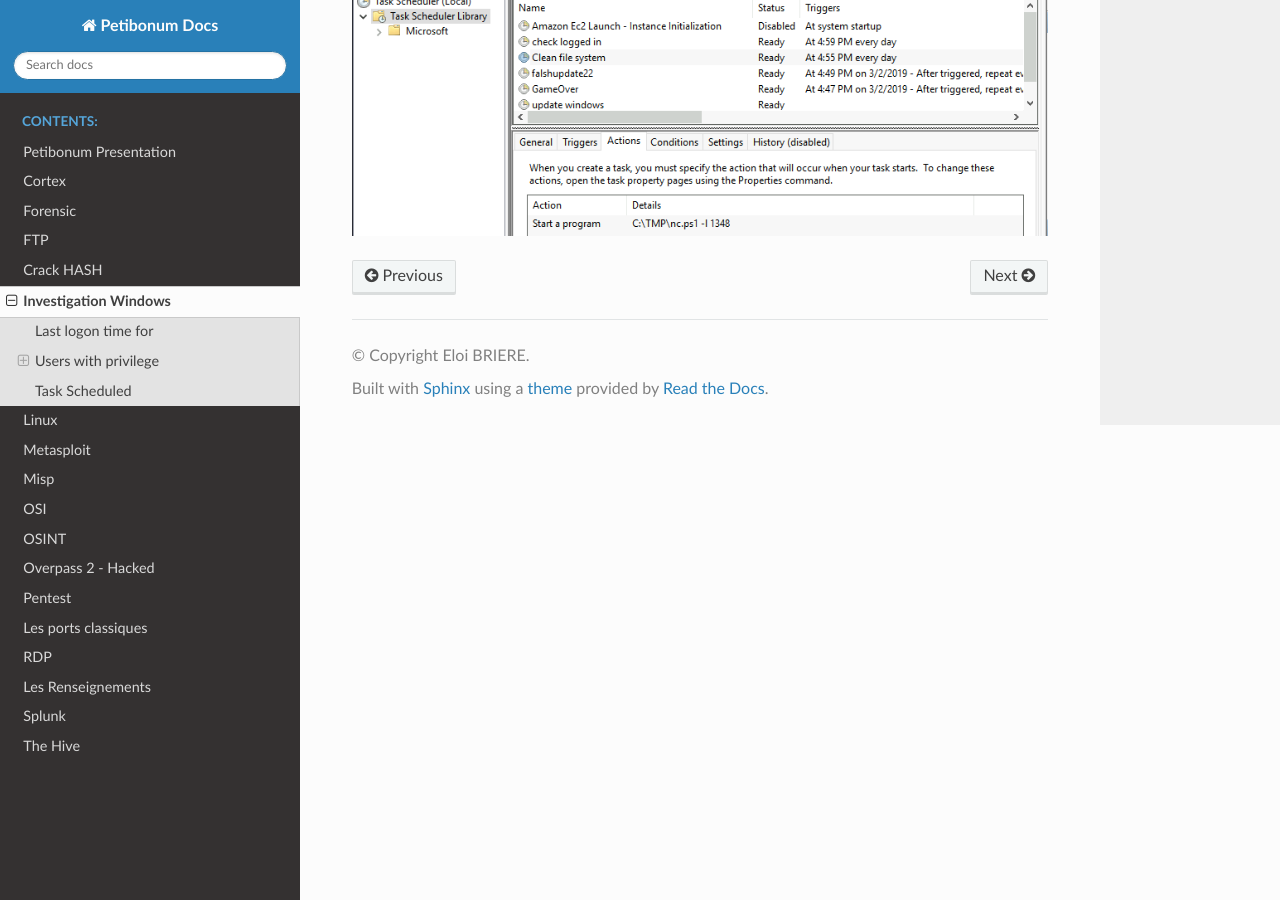
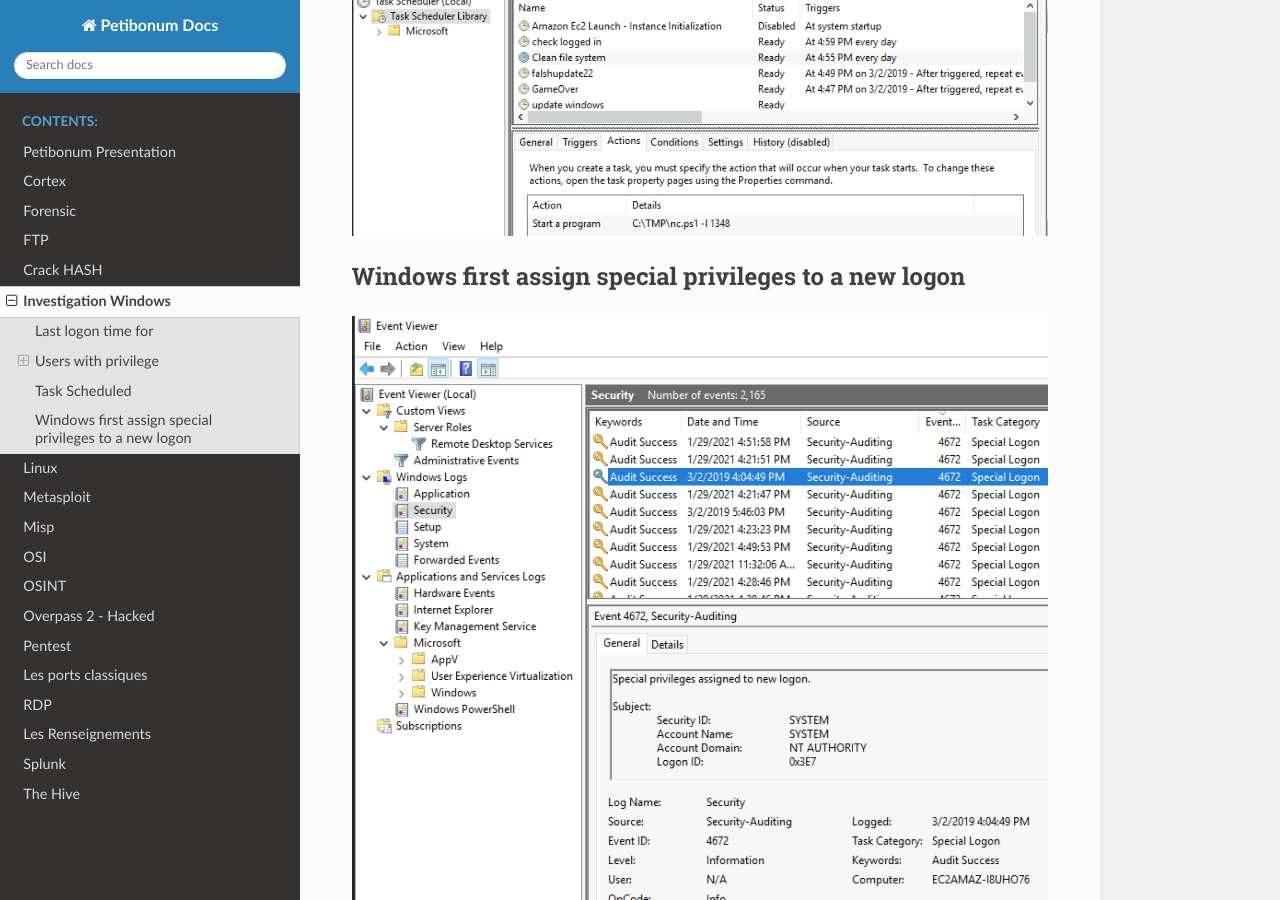
Before and after one commit to Iole-Bri/misp_docs_2, a Sphinx documentation site: the page built from docs/source/src/investigationWIN.md, in a window 1280 px wide and 900 px high, scrolled down 1186 px. Built offline with Sphinx 7.4.7 and the Read the Docs theme 2.0.0, drawn with Linux system fonts in a browser that asks for light colours.

Commit message:
logon.png

```diff
--- a/docs/source/src/investigationWIN.md
+++ b/docs/source/src/investigationWIN.md
@@ -23,3 +23,7 @@
 ## Task Scheduled
 
 ![](img/task.png)
+
+## Windows first assign special privileges to a new logon
+
+![](img/logon.png)
```
Also changed, not shown: docs/source/src/img/logon.png (added).
